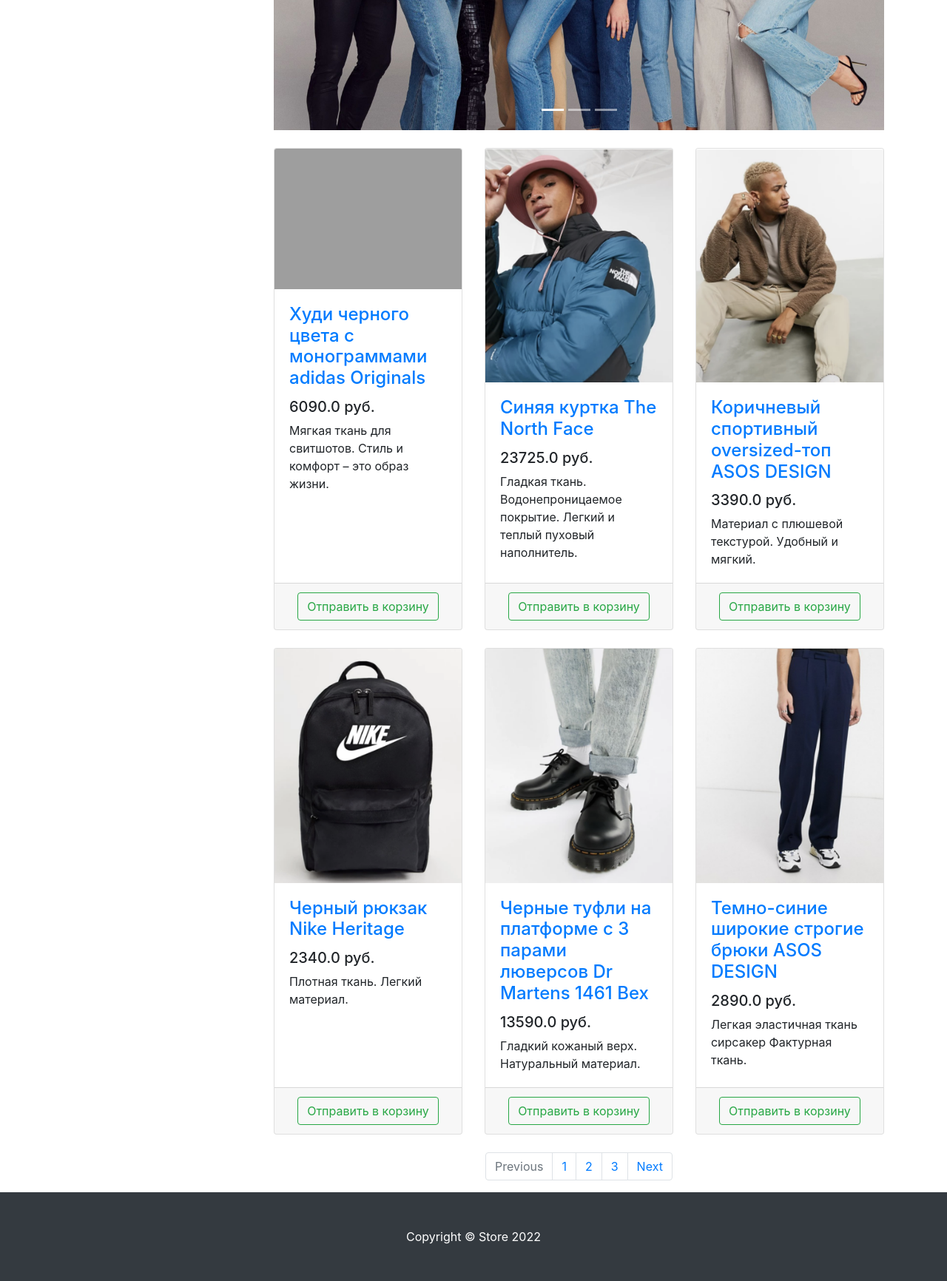
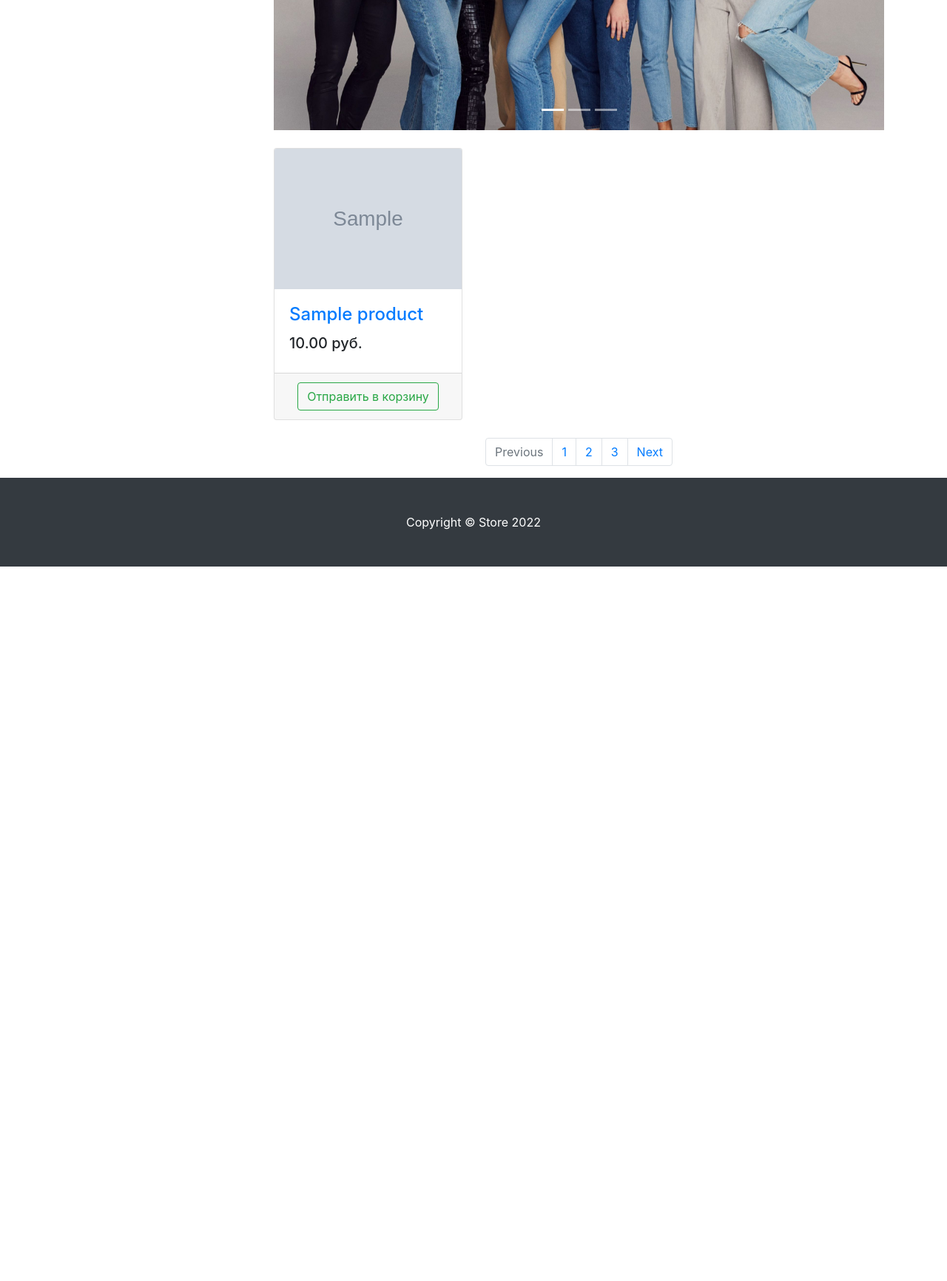
Before and after one commit to xdbted/store, a Django app: page /product/ in a window 1280 px wide. Shown: the part 399-2131 px from the top of the page at 74% size. After the commit the page ends 1165 px from the top, so only its background shows below. Run offline with Django 3.2, Linux system fonts and the light colour scheme; data comes from the database, SQL or seed files in the repository; both versions use the stored data as it was before the commit; tables that the repository leaves empty hold one stand-in row (values such as "Sample post"); grey boxes marked "Sample" are stand-in pictures; some libraries are stand-ins or nearby versions; grey boxes are pictures that could not be loaded.

Commit message:
1. Создать модели в проекте Product и ProductCategory (обязательно должно быть поле с изображениями) и выполнить миграции 2. Поработать с моделями в консоли 3. Создать суперпользователя. Настроить админку и поработать в ней 4. Организовать работу с моделями в контроллерах и html-шаблонах 5. Настроить проект для работы с медиафайлами 6. Создать диспетчер URL-адресов в приложении. Скорректировать динамические URL-адреса в шаблонах 7. Организовать загрузку данных в базу из файла (Django fixtures)

```diff
--- a/products/models.py
+++ b/products/models.py
@@ -12,7 +12,10 @@
 class Product(models.Model):
     name = models.CharField(max_length=65)
     description = models.TextField()
-    price = models.DecimalField(max_digits=6, decimal_places=2)
+    price = models.DecimalField(max_digits=10, decimal_places=2)
     quantity = models.PositiveSmallIntegerField(default=0)
     image = models.ImageField(upload_to='product_image')
     category = models.ForeignKey(to=ProductCategory, on_delete=models.CASCADE)
+
+    def __str__(self):
+        return f'Продукт: {self.name} | Категория: {self.category.name}'
--- a/products/templates/products/products.html
+++ b/products/templates/products/products.html
@@ -14,11 +14,9 @@
 
             <h1 class="my-4">Store</h1>
             <div class="list-group">
-                <a href="#" class="list-group-item">Новинки</a>
-                <a href="#" class="list-group-item">Одежда</a>
-                <a href="#" class="list-group-item">Обувь</a>
-                <a href="#" class="list-group-item">Аксессуары</a>
-                <a href="#" class="list-group-item">Подарки</a>
+                {% for category in categories %}
+                    <a href="#" class="list-group-item">{{ category }}</a>
+                {% endfor %}
             </div>
 
         </div>
@@ -59,7 +57,7 @@
                     <div class="card h-100">
                         <a href="#">
                             <img class="card-img-top"
-                                 src="{{ product.image }}"
+                                 src="{{ product.image.url }}"
                                  alt="">
                         </a>
                         <div class="card-body">
--- a/products/views.py
+++ b/products/views.py
@@ -1,10 +1,11 @@
 from django.shortcuts import render
+from products.models import Product, ProductCategory
 
 
 # Create your views here.
 def index(request):
     context = {
-        'title' : 'Store'
+        'title': 'Store'
     }
     return render(request, 'products/index.html', context)
 
@@ -12,43 +13,7 @@
 def product(request):
     context = {
         'title': 'Store-Каталог',
-        'products': [
-            {
-                'image': '/static/vendor/img/products/Adidas-hoodie.png',
-                'name': 'Худи черного цвета с монограммами adidas Originals',
-                'price': 6090.00,
-                'discription': 'Мягкая ткань для свитшотов. Стиль и комфорт – это образ жизни.'
-            },
-            {
-                'image': '/static/vendor/img/products/Blue-jacket-The-North-Face.png',
-                'name': 'Синяя куртка The North Face',
-                'price': 23725.00,
-                'discription': 'Гладкая ткань. Водонепроницаемое покрытие. Легкий и теплый пуховый наполнитель.',
-            },
-            {
-                'image': '/static/vendor/img/products/Brown-sports-oversized-top-ASOS-DESIGN.png',
-                'name': 'Коричневый спортивный oversized-топ ASOS DESIGN',
-                'price': 3390.00,
-                'discription': 'Материал с плюшевой текстурой. Удобный и мягкий.',
-            },
-            {
-                'image': '/static/vendor/img/products/Black-Nike-Heritage-backpack.png',
-                'name': 'Черный рюкзак Nike Heritage',
-                'price': 2340.00,
-                'discription': 'Плотная ткань. Легкий материал.',
-            },
-            {
-                'image': '/static/vendor/img/products/Black-Dr-Martens-shoes.png',
-                'name': 'Черные туфли на платформе с 3 парами люверсов Dr Martens 1461 Bex',
-                'price': 13590.00,
-                'discription': 'Гладкий кожаный верх. Натуральный материал.',
-            },
-            {
-                'image': '/static/vendor/img/products/Dark-blue-wide-leg-ASOs-DESIGN-trousers.png',
-                'name': 'Темно-синие широкие строгие брюки ASOS DESIGN',
-                'price': 2890.00,
-                'discription': 'Легкая эластичная ткань сирсакер Фактурная ткань.',
-            },
-        ]
+        'products': Product.objects.all(),
+        'categories': ProductCategory.objects.all(),
     }
     return render(request, 'products/products.html', context)
--- a/store/settings.py
+++ b/store/settings.py
@@ -124,6 +124,9 @@
     BASE_DIR / 'static'
 ]
 
+MEDIA_URL = '/media/'
+MEDIA_ROOT = BASE_DIR / 'media'
+
 # Default primary key field type
 # https://docs.djangoproject.com/en/3.2/ref/settings/#default-auto-field
 
--- a/store/urls.py
+++ b/store/urls.py
@@ -15,6 +15,8 @@
 """
 from django.contrib import admin
 from django.urls import path
+from django.conf.urls.static import static
+from django.conf import settings
 
 from products.views import index, product
 
@@ -23,3 +25,6 @@
     path('', index, name='index'),
     path('product/', product, name='product'),
 ]
+
+if settings.DEBUG:
+    urlpatterns += static(settings.MEDIA_URL, document_root=settings.MEDIA_ROOT)
```
Also changed, not shown: db.sqlite3 (deleted), product_image/Adidas-hoodie.png (deleted), product_image/Adidas-hoodie_0ck8yzr.png (deleted), product_image/Adidas-hoodie_RYafRMQ.png (deleted), products/migrations/0001_initial.py (deleted), 6 other files.
